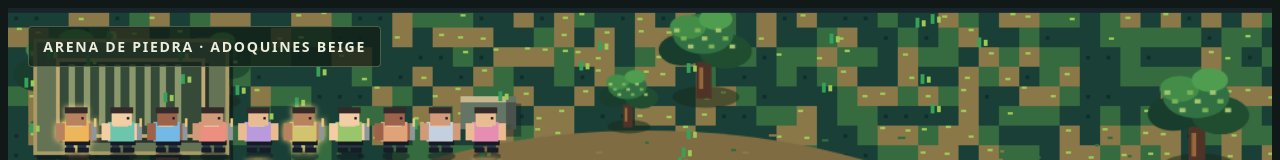
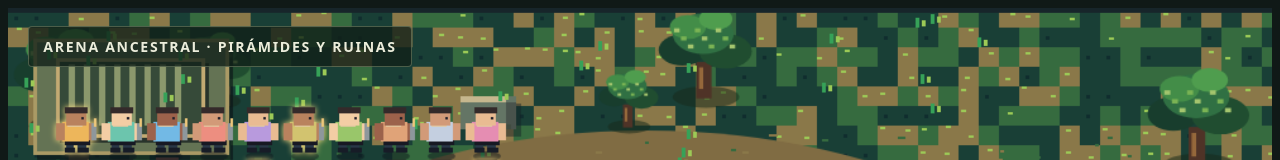
Before and after one commit to BrayanQuirino/gorilla, a React (Vite) app: page / in a window 1280 px wide. Shown: the top 160 px of the page. Built offline with nearby package versions, Linux system fonts and the light colour scheme.

Commit message:
ui(arena): label ancient stepped pyramid environment

```diff
--- a/src/main.jsx
+++ b/src/main.jsx
@@ -533,7 +533,7 @@ function App() {
         </div>}
         <div className="arena" aria-busy={cargando_arena}>
           <canvas key={modo_visual} ref={canvas} width={ancho} height={alto} aria-label={ARENAS[batalla.arena].nombre}/>
-          <div className="nombre-arena">{VISTA_ESCENARIO?"ARENA DE PIEDRA · ADOQUINES BEIGE":ARENAS[batalla.arena].nombre}</div>
+          <div className="nombre-arena">{VISTA_ESCENARIO?"ARENA ANCESTRAL · PIRÁMIDES Y RUINAS":ARENAS[batalla.arena].nombre}</div>
           {VISTA_ESCENARIO&&<div className="indicacion-escenario">Arrastra para girar · Rueda para acercar · <a href="?combate=1">Volver al combate</a></div>}
           {(!VISTA_ESCENARIO&&(batalla.resultado||!iniciada||pausa_activa||cargando_arena))&&
             <div className="estado" role="status">{batalla.resultado||
```
